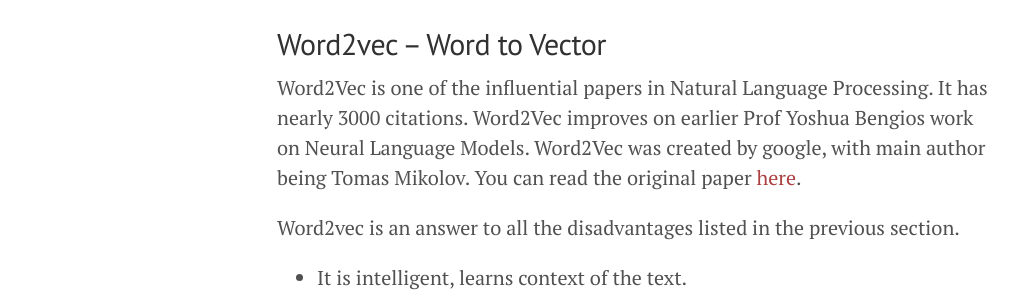
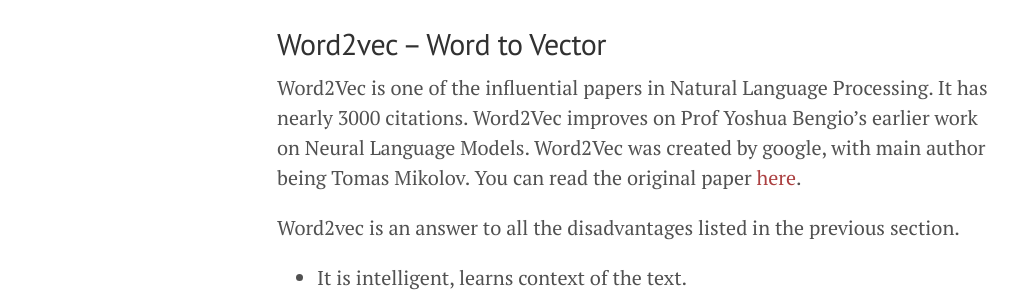
Before and after one commit to malaikannan/malaikannan.github.io, a Jekyll site: the page built from _posts/2017-01-22-Natural Language Processing using Vectoriziation.md, in a window 1280 px wide and 900 px high, scrolled down 1769 px. Shown: the part 186-484 px from the top of the window, without its empty margins (3-1024 px from the left). Built offline with Jekyll 4.4.1, drawn with Linux system fonts in a browser that asks for light colours.

Commit message:
added neural language models contet

```diff
--- a/_posts/2017-01-22-Natural Language Processing using Vectoriziation.md
+++ b/_posts/2017-01-22-Natural Language Processing using Vectoriziation.md
@@ -47,7 +47,7 @@ You can read more about this work in this [link](http://www.scholarpedia.org/art
 
 ## Word2vec -- Word to Vector
 
-Word2Vec is one of the influential papers in Natural Language Processing. It has nearly 3000 citations. Word2Vec improves on earlier Prof Yoshua Bengios work on Neural Language Models. Word2Vec was created by google, with main author being Tomas Mikolov. You can read the original paper [here](https://papers.nips.cc/paper/5021-distributed-representations-of-words-and-phrases-and-their-compositionality.pdf).
+Word2Vec is one of the influential papers in Natural Language Processing. It has nearly 3000 citations. Word2Vec improves on Prof Yoshua Bengio's earlier work on Neural Language Models. Word2Vec was created by google, with main author being Tomas Mikolov. You can read the original paper [here](https://papers.nips.cc/paper/5021-distributed-representations-of-words-and-phrases-and-their-compositionality.pdf).
 
 Word2vec is an answer to all the disadvantages listed in the previous section.
 
@@ -146,15 +146,15 @@ Word2vec depicting relationships between countries and capitals
 
 In complicated use-cases models can understand translations from one language to another.
 
-![MachineTranslation](/assets/2017-01-22-Natural Language Processing using Word2Vec/translation.png)
+![MachineTranslation](/assets/2017-01-22-Natural Language Processing using Word2Vec/Translation.png)
 
 
 ## Further Reading
 
-[Doc2VecPaper](arxiv.org/pdf/1405.4053v2.pdf)
-[Google Word2vec Code](https://code.google.com/archive/p/word2vec/)
-[Word2vec talk by Radim Rehurek](https://www.youtube.com/watch?v=wTp3P2UnTfQ)
-[Blog Post by Chris Moody](multithreaded.stitchfix.com/blog/2015/03/11/word-is-worth-a-thousand-vectors/)
-[Gensim Python Library](https://radimrehurek.com/gensim/)
-[Prof Ali Ghodsi Word2vec talk](https://www.youtube.com/watch?v=TsEGsdVJjuA)
-[Sagar vinodababu Word2vec Reddit code](https://github.com/sgrvinod/Word2Vec-on-Reddit-s-Politics-Subreddit-Jan-Apr-2016-)
+- [Doc2VecPaper](arxiv.org/pdf/1405.4053v2.pdf)
+- [Google Word2vec Code](https://code.google.com/archive/p/word2vec/)
+- [Word2vec talk by Radim Rehurek](https://www.youtube.com/watch?v=wTp3P2UnTfQ)
+- [Blog Post by Chris Moody](multithreaded.stitchfix.com/blog/2015/03/11/word-is-worth-a-thousand-vectors/)
+- [Gensim Python Library](https://radimrehurek.com/gensim/)
+- [Prof Ali Ghodsi Word2vec talk](https://www.youtube.com/watch?v=TsEGsdVJjuA)
+- [Sagar vinodababu Word2vec Reddit code](https://github.com/sgrvinod/Word2Vec-on-Reddit-s-Politics-Subreddit-Jan-Apr-2016-)
```
